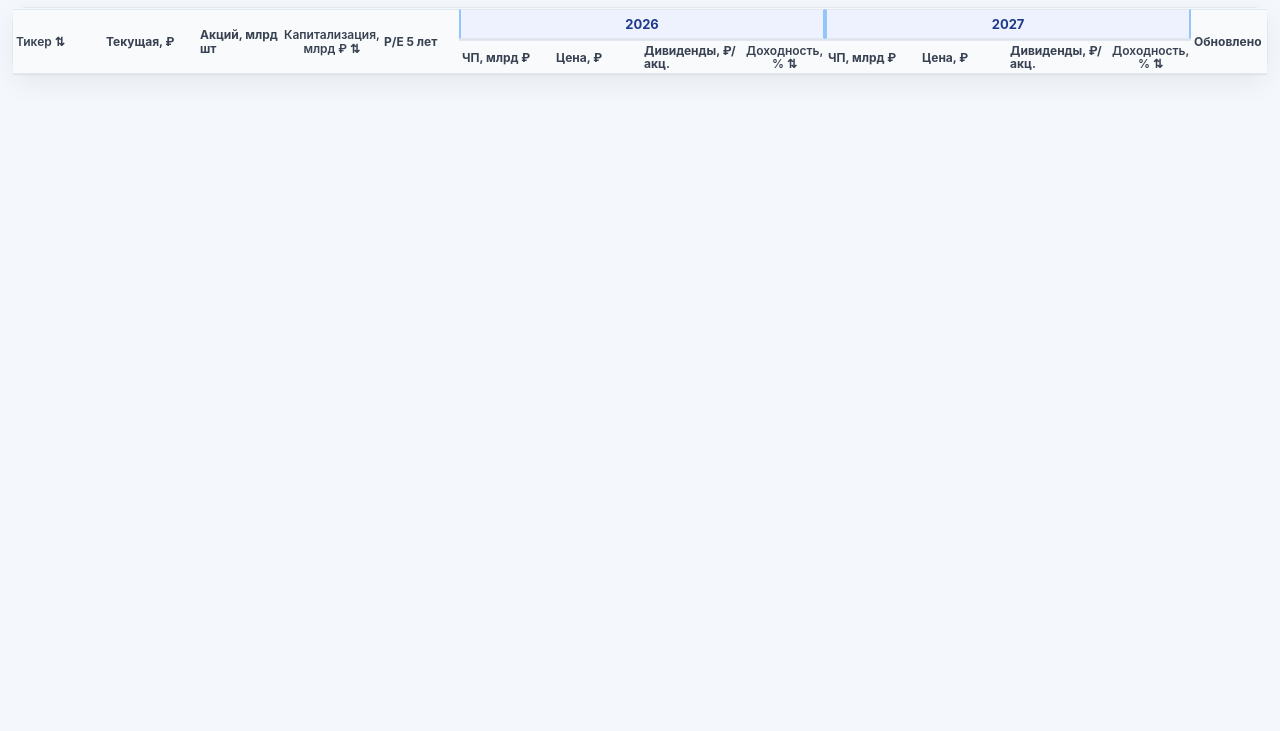
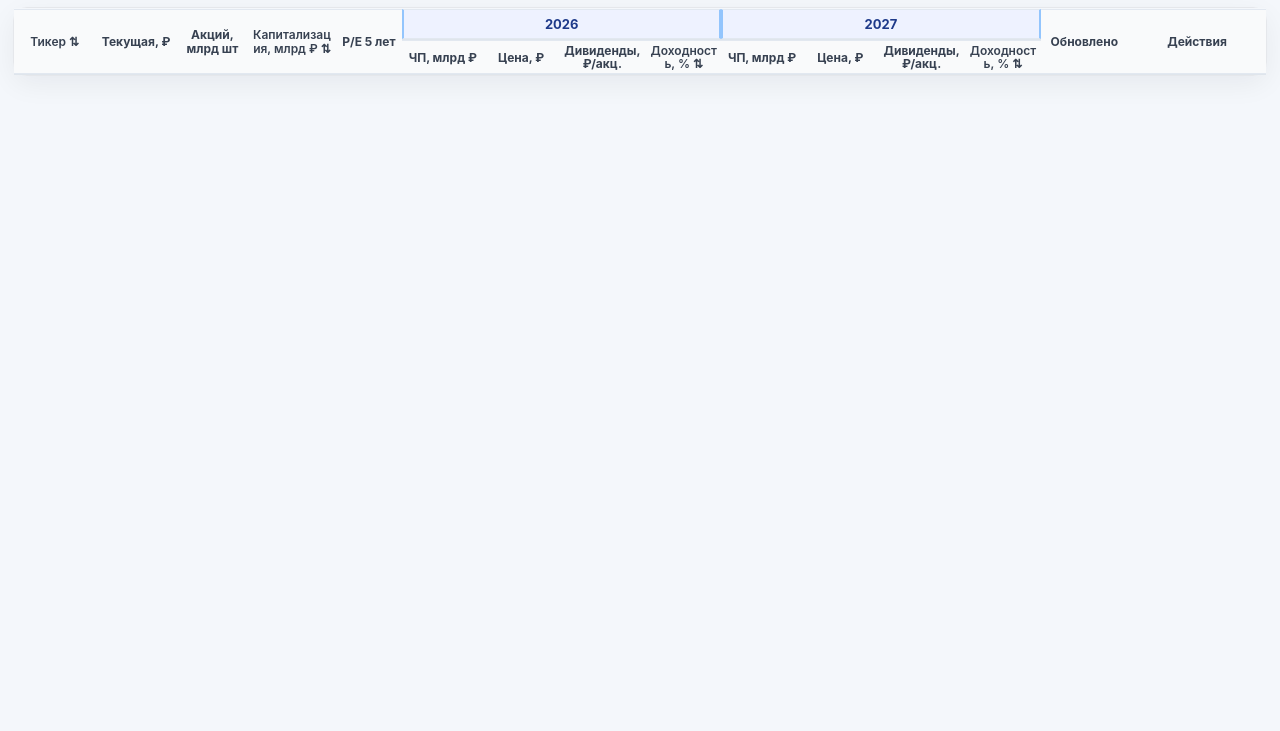
Before and after one commit to krapa666/moex, a plain HTML site: page frontend/index.html in a window 1280 px wide. Shown: the part 69-800 px from the top of the page. Drawn offline with Linux system fonts and the light colour scheme; no server answers.

Commit message:
Fit forecast table to the screen

```diff
--- a/frontend/styles.css
+++ b/frontend/styles.css
@@ -11,8 +11,9 @@
   --up: #00a63e;
   --down: #ef1d1d;
   --flat: #6b7280;
-  --ticker-col-width: 90px;
-  --price-col-width: 94px;
+  --table-max-width: 1254px;
+  --ticker-col-width: 6.5%;
+  --price-col-width: 6.5%;
 }
 
 * {
@@ -98,6 +99,9 @@ h1 {
 }
 
 .card {
+  width: 100%;
+  max-width: var(--table-max-width);
+  margin: 0 auto;
   background: var(--card);
   border: 1px solid var(--border);
   border-radius: 14px;
@@ -107,12 +111,14 @@ h1 {
 
 .table-wrap {
   max-height: calc(100vh - 180px);
-  overflow: auto;
+  overflow-x: hidden;
+  overflow-y: auto;
 }
 
 table {
   width: 100%;
-  min-width: 1428px;
+  min-width: 0;
+  max-width: 100%;
   table-layout: fixed;
   border-collapse: separate;
   border-spacing: 0 1px;
@@ -154,6 +160,8 @@ thead th {
   z-index: 40;
   color: #374151;
   font-size: 12px;
+  text-align: center;
+  overflow-wrap: anywhere;
   box-shadow: 0 2px 0 rgba(148, 163, 184, 0.22);
 }
 
@@ -198,51 +206,51 @@ thead th {
 }
 
 col:nth-child(1) {
-  width: 90px;
+  width: 6.5%;
 }
 
 col:nth-child(2) {
-  width: 94px;
+  width: 6.5%;
 }
 
 col:nth-child(3) {
-  width: 84px;
+  width: 5.7%;
 }
 
 col:nth-child(4) {
-  width: 100px;
+  width: 7%;
 }
 
 col:nth-child(5) {
-  width: 78px;
+  width: 5.3%;
 }
 
 col:nth-child(6),
 col:nth-child(10) {
-  width: 94px;
+  width: 6.5%;
 }
 
 col:nth-child(7),
 col:nth-child(11) {
-  width: 88px;
+  width: 6%;
 }
 
 col:nth-child(8),
 col:nth-child(12) {
-  width: 102px;
+  width: 7%;
 }
 
 col:nth-child(9),
 col:nth-child(13) {
-  width: 82px;
+  width: 6%;
 }
 
 col:nth-child(14) {
-  width: 100px;
+  width: 7%;
 }
 
 col:nth-child(15) {
-  width: 150px;
+  width: 11%;
 }
 
 tbody td:nth-child(14) {
@@ -251,7 +259,7 @@ tbody td:nth-child(14) {
 }
 
 tbody td:nth-child(15) {
-  white-space: nowrap;
+  white-space: normal;
 }
 
 thead .sticky-col-1,
@@ -267,6 +275,8 @@ thead .sticky-col-2 {
   color: inherit;
   cursor: pointer;
   padding: 0;
+  width: 100%;
+  white-space: normal;
 }
 
 .th-sort:hover {
```
